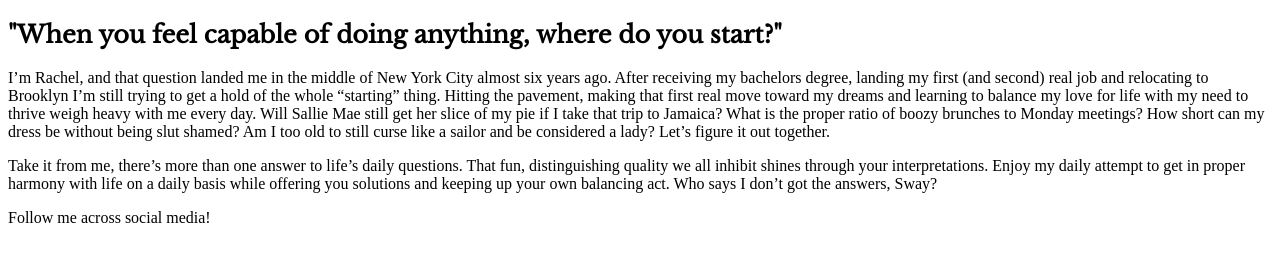
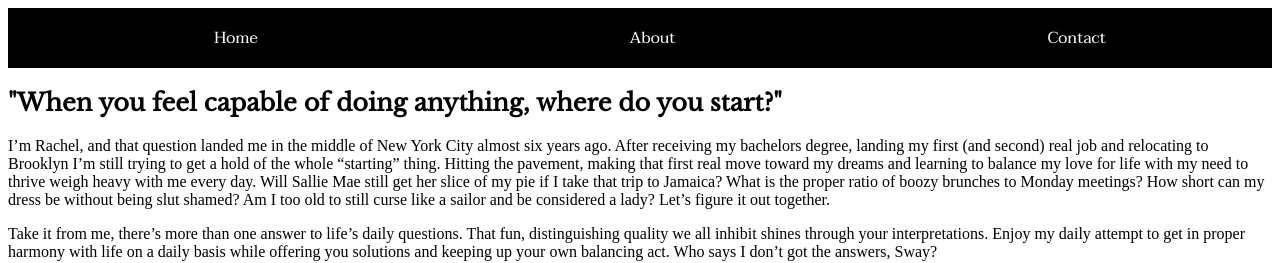
Before and after one commit to therachelharrison/therachelharrison.github.io, a plain HTML site: page about.html in a window 1280 px wide. Shown: the top 263 px of the page. Drawn offline with nearby package versions, Linux system fonts and the light colour scheme; a web font is replaced by a local one.

Commit message:
Update about.html

```diff
--- a/about.html
+++ b/about.html
@@ -6,6 +6,13 @@
 
   </head>
   <body> <!---OMG IM CODING!-->
+     <div class="nav">
+      <nav>
+        <ul><a href="index.html">Home</a></ul>
+        <ul><a href="about.html">About</a></ul>
+        <ul><a href="contact.html">Contact</a></ul>
+      </nav>
+    </div>
     <h2> "When you feel capable of doing anything, where do you start?" </h2>
       <p>I’m Rachel, and that question landed me in the middle of New York City almost six years ago. After receiving my bachelors degree, landing my first (and second) real job and relocating to Brooklyn I’m still trying to get a hold of the whole “starting” thing. Hitting the pavement, making that first real move toward my dreams and learning to balance my love for life with my need to thrive weigh heavy with me every day. Will Sallie Mae still get her slice of my pie if I take that trip to Jamaica? What is the proper ratio of boozy brunches to Monday meetings? How short can my dress be without being slut shamed? Am I too old to still curse like a sailor and be considered a lady? Let’s figure it out together.</p>
 <!--- This is all fictional, by the way--->
```
